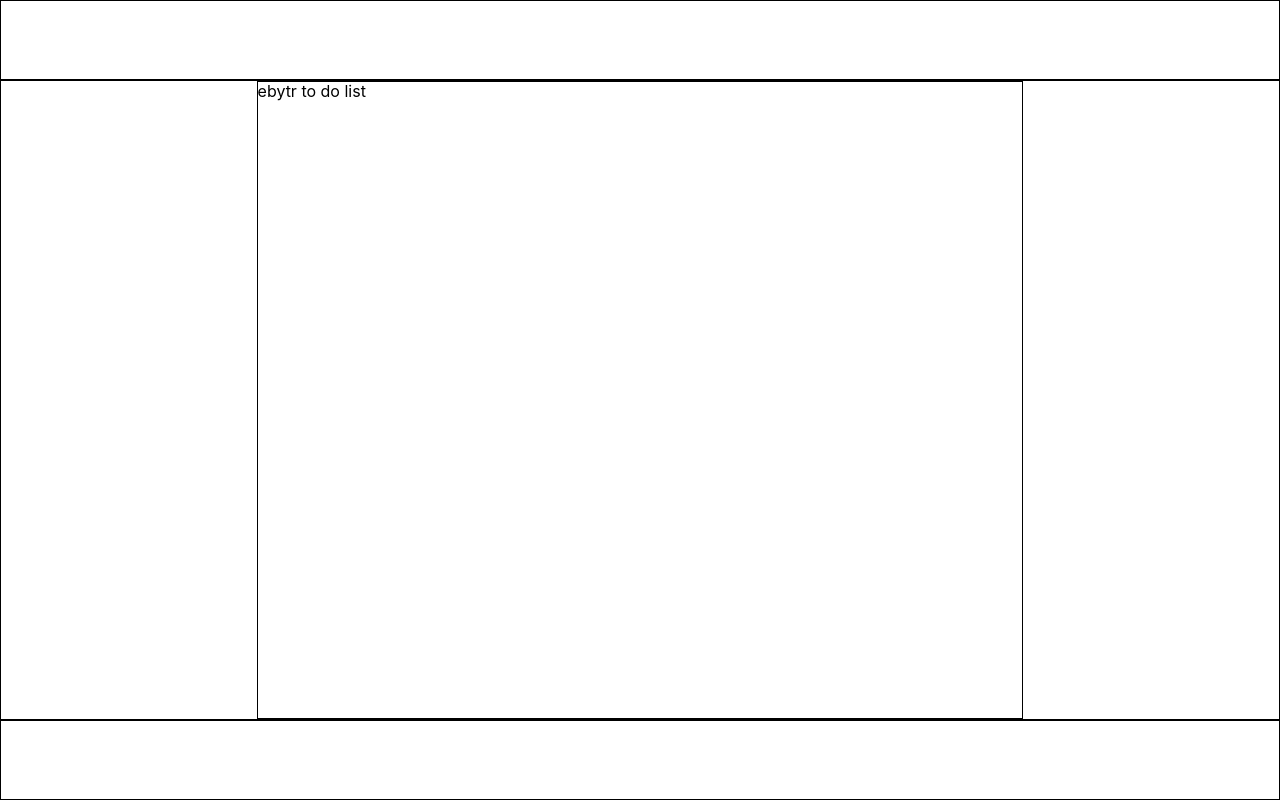
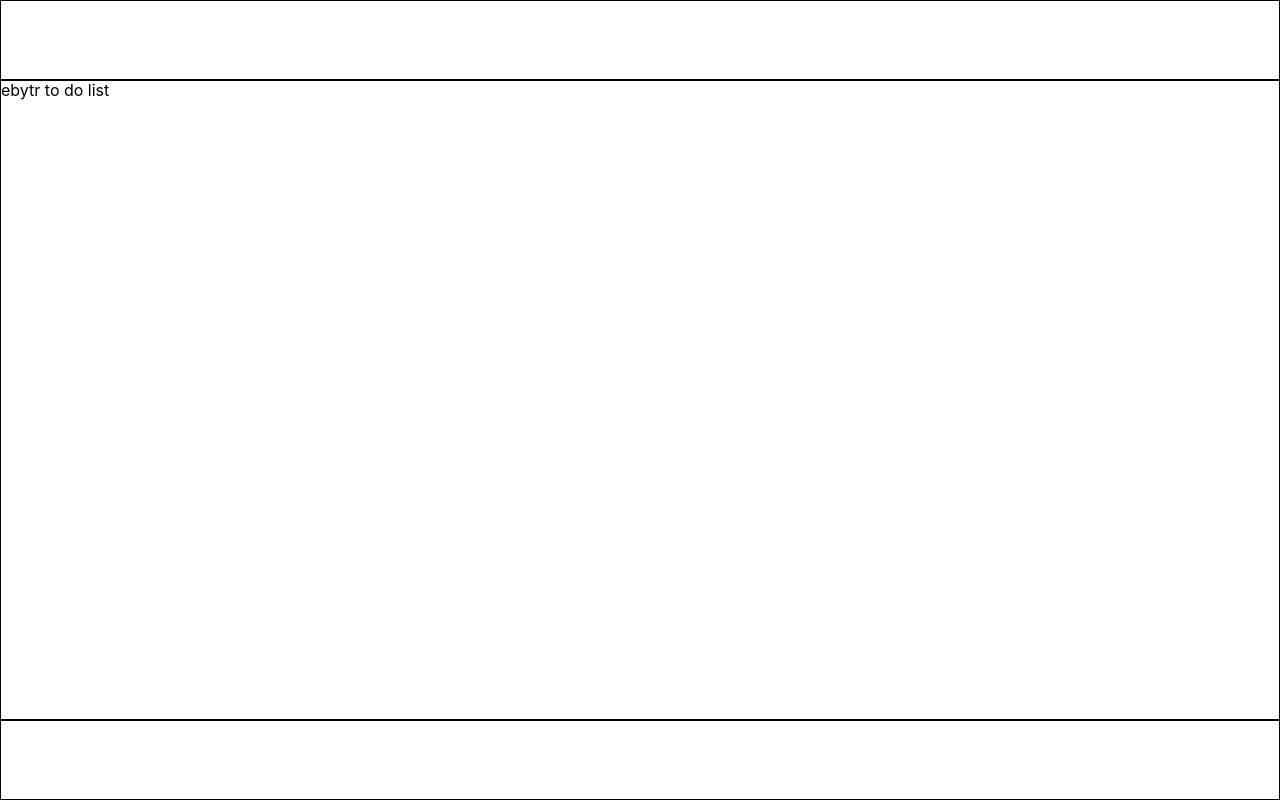
Before and after one commit to lucasmartins96/ebytr-to-do-list, a React (Create React App) app in the folder frontend/: page / in a window 1280 px wide. Built offline with nearby package versions, Linux system fonts and the light colour scheme.

Commit message:
refactor(App.js): adicionando divs
- alterando o nome da classe de task para task-container
- adicionando a div com a classe button-filters
- adicionando a div com a classe list-task

```diff
--- a/frontend/src/App.js
+++ b/frontend/src/App.js
@@ -6,8 +6,11 @@ function App() {
     <div className="App">
       <div className="header" />
       <div className="main">
-        <div className="tasks">
-          ebytr to do list
+        <div className="tasks-container">
+          <div className="button-filters" />
+          <div className="list-task">
+            ebytr to do list
+          </div>
         </div>
       </div>
       <div className="footer" />
```
